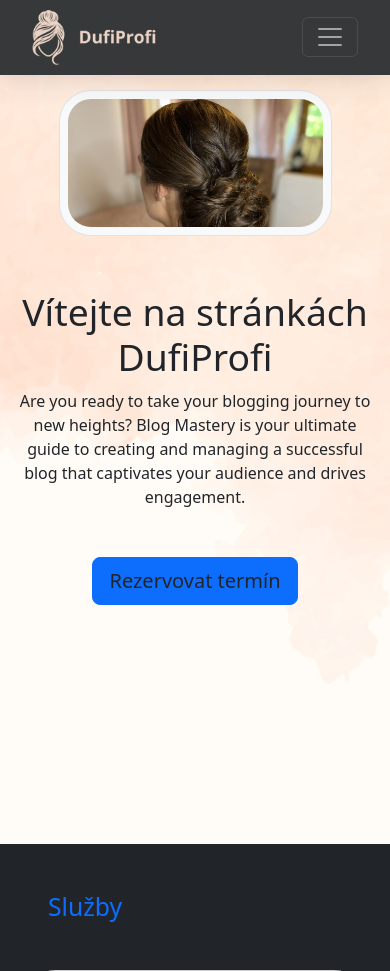
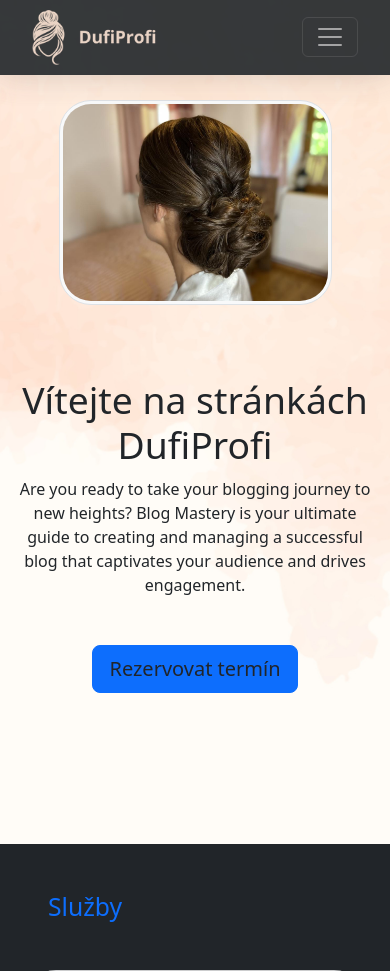
Before and after one commit to VaclavNekolny/DufiPROFI, a PHP site: page / in a window 390 px wide. Shown: the top 971 px of the page. Run offline with PHP 8.4, Linux system fonts and the light colour scheme; style sheets or scripts are compiled from the project's sources; some libraries are stand-ins or nearby versions; some web fonts are replaced.

Commit message:
hero - změna výřezu img na malém displeji

```diff
--- a/scss/style.scss
+++ b/scss/style.scss
@@ -90,18 +90,19 @@ hr {
   }
 
   .hero {
-    padding: 90px 0 !important;
+    padding: 100px 0 0 0 !important;
 
     .image-container {
       width: 70vw;
-      height: 50vw;
+      height: 70vw;
       overflow: hidden;
 
       img {
         width: 100%;
         height: 100%;
         object-fit: cover;
-        object-position: center 30%;
+        object-position: center 35%;
+        padding: 3px !important;
       }
     }
   }
```
